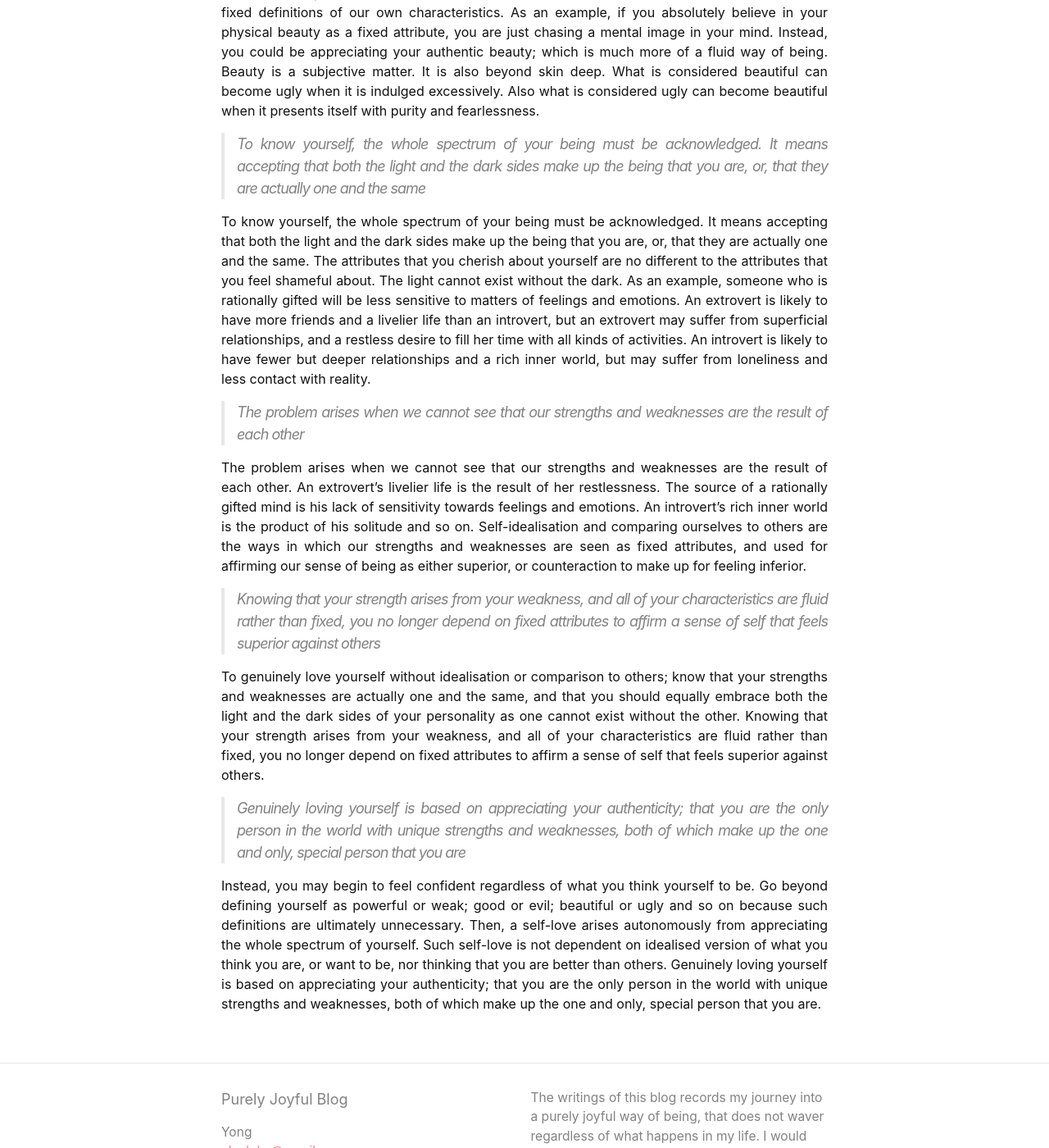
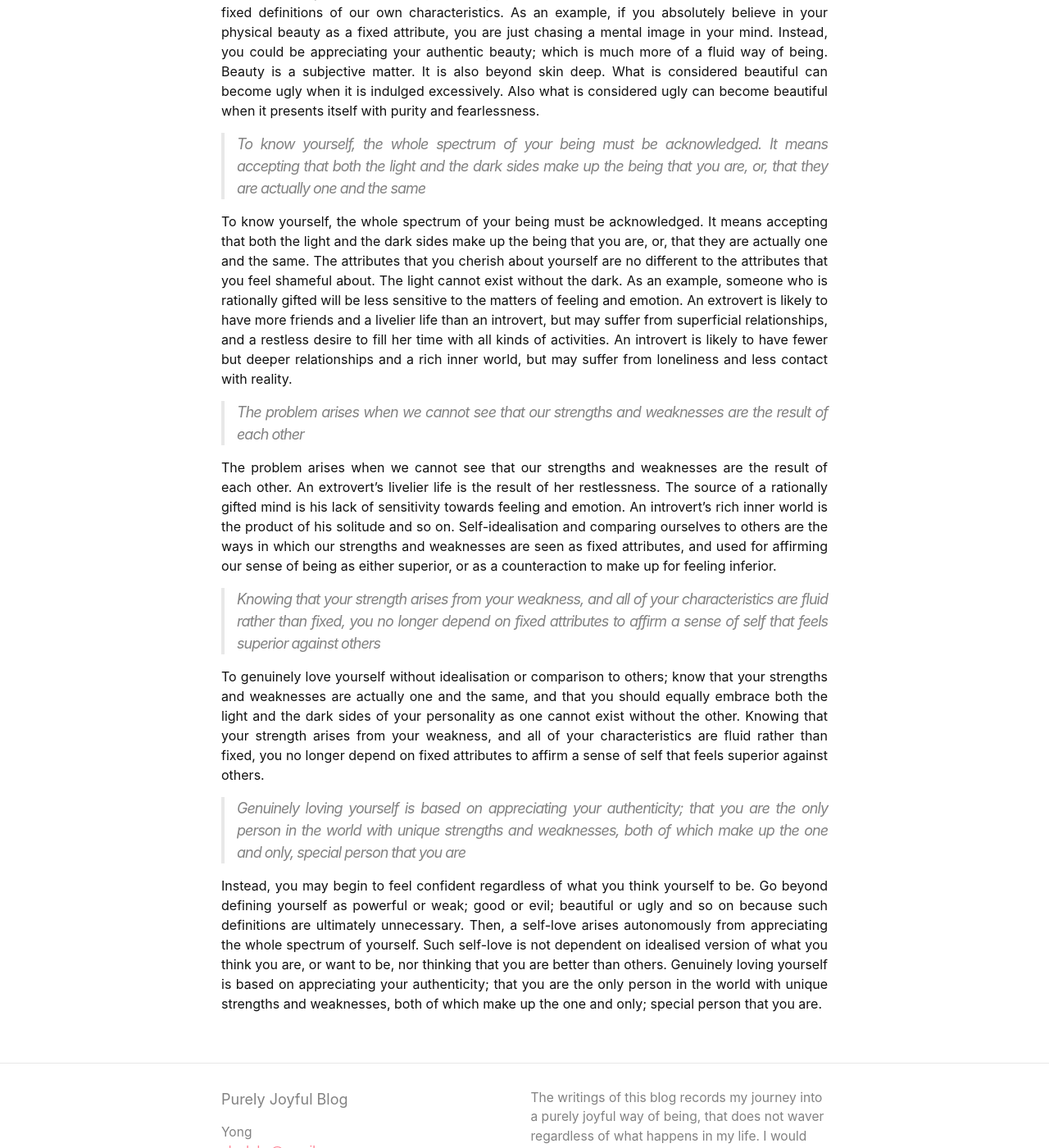
Before and after one commit to alcaloke/purelyjoyful.org, a Jekyll site: the page built from _posts/2019-07-16-how-to-love-yourself.md, in a window 1280 px wide and 1400 px high, scrolled down 931 px. Shown: the whole window at 82% size. Built offline with Jekyll 4.4.1, drawn with Linux system fonts in a browser that asks for light colours; comment, search, counter and statistics services are not loaded; some of the changed text lies outside the part shown.

Commit message:
how love yourself edited

```diff
--- a/_posts/2019-07-16-how-to-love-yourself.md
+++ b/_posts/2019-07-16-how-to-love-yourself.md
@@ -22,11 +22,11 @@ The reason why we either idealise, or compare ourselves to others is because we
 
 > To know yourself, the whole spectrum of your being must be acknowledged. It means accepting that both the light and the dark sides make up the being that you are, or, that they are actually one and the same
 
-To know yourself, the whole spectrum of your being must be acknowledged. It means accepting that both the light and the dark sides make up the being that you are, or, that they are actually one and the same. The attributes that you cherish about yourself are no different to the attributes that you feel shameful about. The light cannot exist without the dark. As an example, someone who is rationally gifted will be less sensitive to matters of feelings and emotions. An extrovert is likely to have more friends and a livelier life than an introvert, but an extrovert may suffer from superficial relationships, and a restless desire to fill her time with all kinds of activities. An introvert is likely to have fewer but deeper relationships and a rich inner world, but may suffer from loneliness and less contact with reality.
+To know yourself, the whole spectrum of your being must be acknowledged. It means accepting that both the light and the dark sides make up the being that you are, or, that they are actually one and the same. The attributes that you cherish about yourself are no different to the attributes that you feel shameful about. The light cannot exist without the dark. As an example, someone who is rationally gifted will be less sensitive to the matters of feeling and emotion. An extrovert is likely to have more friends and a livelier life than an introvert, but may suffer from superficial relationships, and a restless desire to fill her time with all kinds of activities. An introvert is likely to have fewer but deeper relationships and a rich inner world, but may suffer from loneliness and less contact with reality.
 
 > The problem arises when we cannot see that our strengths and weaknesses are the result of each other
 
-The problem arises when we cannot see that our strengths and weaknesses are the result of each other. An extrovert’s livelier life is the result of her restlessness. The source of a rationally gifted mind is his lack of sensitivity towards feelings and emotions. An introvert’s rich inner world is the product of his solitude and so on. Self-idealisation and comparing ourselves to others are the ways in which our strengths and weaknesses are seen as fixed attributes, and used for affirming our sense of being as either superior, or counteraction to make up for feeling inferior.
+The problem arises when we cannot see that our strengths and weaknesses are the result of each other. An extrovert’s livelier life is the result of her restlessness. The source of a rationally gifted mind is his lack of sensitivity towards feeling and emotion. An introvert’s rich inner world is the product of his solitude and so on. Self-idealisation and comparing ourselves to others are the ways in which our strengths and weaknesses are seen as fixed attributes, and used for affirming our sense of being as either superior, or as a counteraction to make up for feeling inferior.
 
 > Knowing that your strength arises from your weakness, and all of your characteristics are fluid rather than fixed, you no longer depend on fixed attributes to affirm a sense of self that feels superior against others
 
@@ -34,4 +34,4 @@ To genuinely love yourself without idealisation or comparison to others; know th
 
 > Genuinely loving yourself is based on appreciating your authenticity; that you are the only person in the world with unique strengths and weaknesses, both of which make up the one and only, special person that you are
 
-Instead, you may begin to feel confident regardless of what you think yourself to be. Go beyond defining yourself as powerful or weak; good or evil; beautiful or ugly and so on because such definitions are ultimately unnecessary. Then, a self-love arises autonomously from appreciating the whole spectrum of yourself. Such self-love is not dependent on idealised version of what you think you are, or want to be, nor thinking that you are better than others. Genuinely loving yourself is based on appreciating your authenticity; that you are the only person in the world with unique strengths and weaknesses, both of which make up the one and only, special person that you are.
+Instead, you may begin to feel confident regardless of what you think yourself to be. Go beyond defining yourself as powerful or weak; good or evil; beautiful or ugly and so on because such definitions are ultimately unnecessary. Then, a self-love arises autonomously from appreciating the whole spectrum of yourself. Such self-love is not dependent on idealised version of what you think you are, or want to be, nor thinking that you are better than others. Genuinely loving yourself is based on appreciating your authenticity; that you are the only person in the world with unique strengths and weaknesses, both of which make up the one and only; special person that you are.
```
Also changed, not shown: other parts of _posts/2019-07-16-how-to-love-yourself.md (+2 -2 lines).
